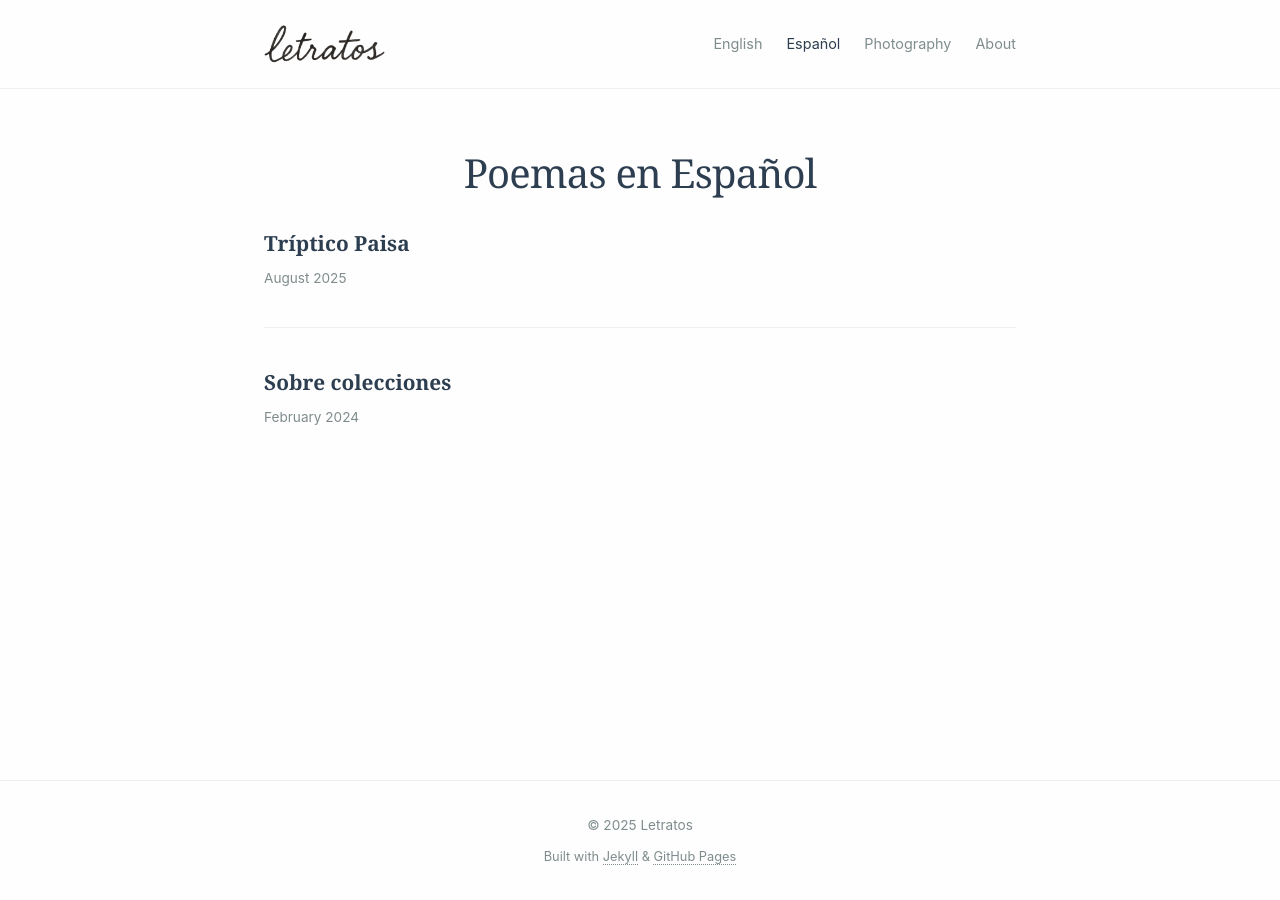
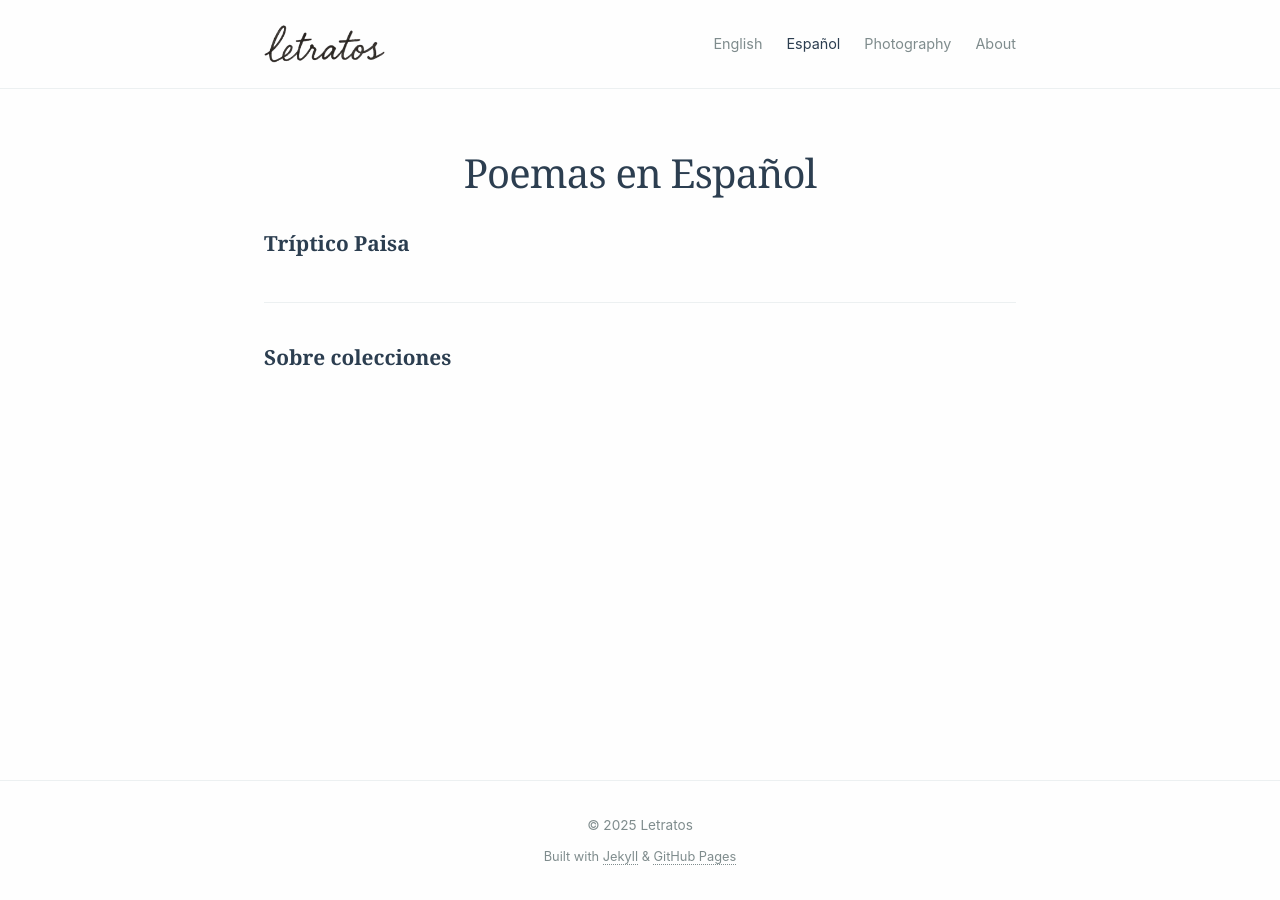
Before and after one commit to bjpl/letratos, a Jekyll site: the page built from es/index.md, in a window 1280 px wide. Built offline with Jekyll 4.4.1, drawn with Linux system fonts in a browser that asks for light colours.

Commit message:
Remove dates from poem listings and simplify bio
- Removed date display from English poem listing page
- Removed date display from Spanish poem listing page
- Simplified bio by removing "and makes up words"
- Creates fully timeless presentation across all pages

🤖 Generated with Claude Code

Co-Authored-By: Claude <noreply@anthropic.com>

```diff
--- a/es/index.md
+++ b/es/index.md
@@ -13,11 +13,6 @@ lang: es
     <li>
       <a href="{{ poem.url | relative_url }}">
         <h2 class="poem-list-title">{{ poem.title }}</h2>
-        <div class="poem-list-meta">
-          {% if poem.date %}
-          <time>{{ poem.date | date: "%B %Y" }}</time>
-          {% endif %}
-        </div>
       </a>
     </li>
     {% endfor %}
```
Also changed, not shown: about.md (+1 -1 lines), en/index.md (+0 -5 lines).
